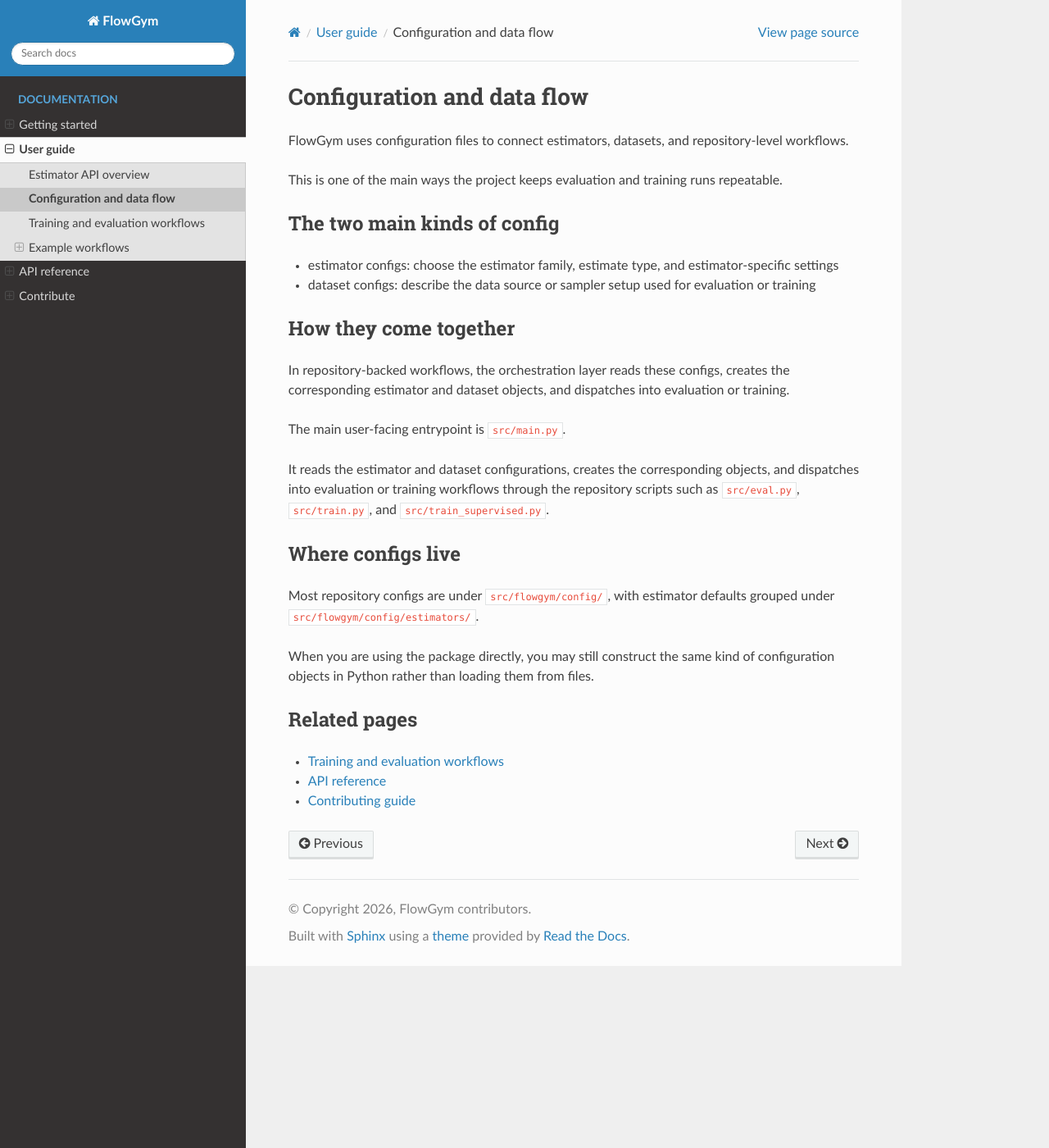
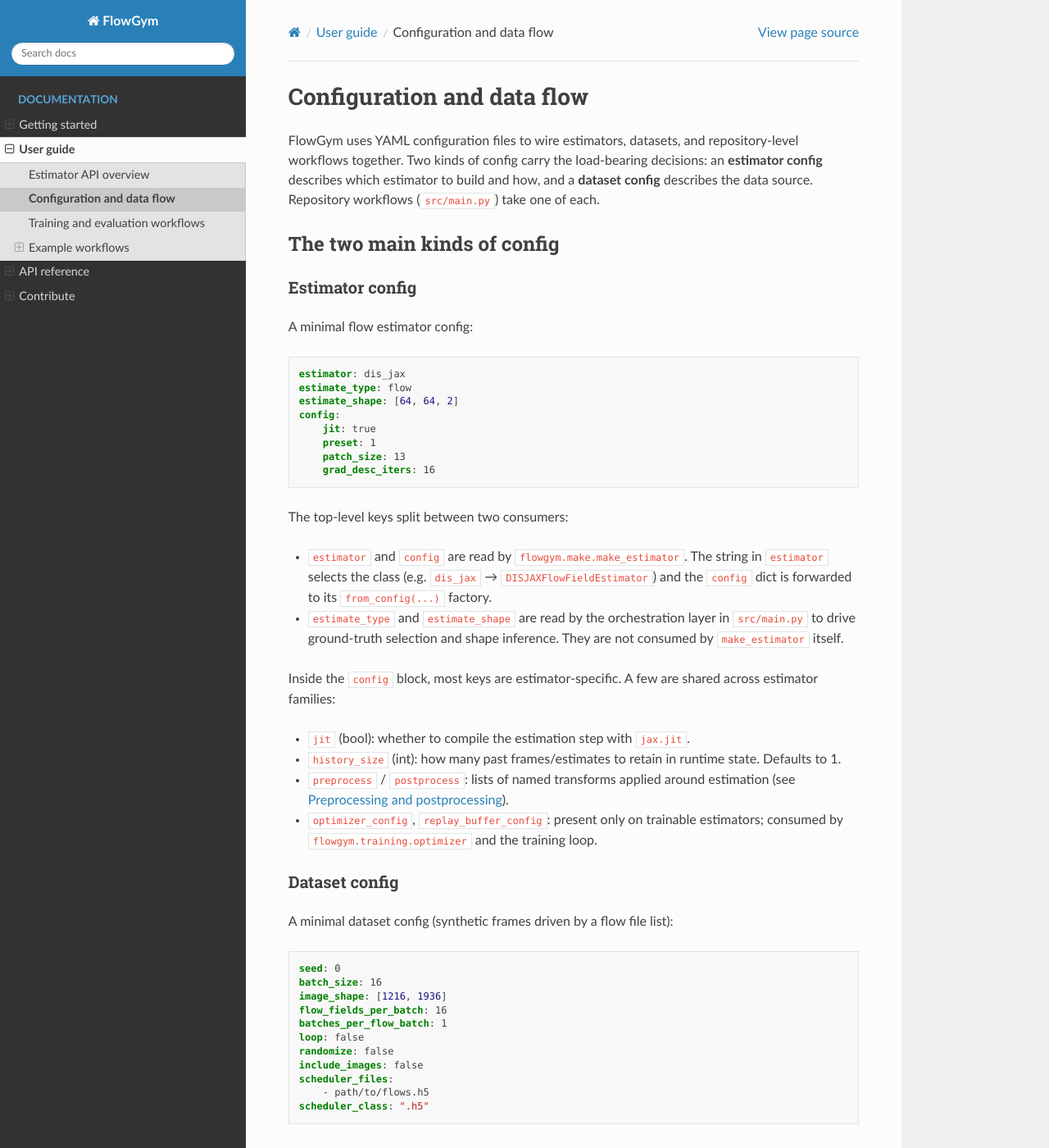
Before and after one commit to antonioterpin/flowgym, a Sphinx documentation site: the page built from docs/user-guide/configuration-and-data.md, in a window 1280 px wide and 1400 px high. Shown: the whole window at 82% size. Built offline with Sphinx 7.4.7 and the Read the Docs theme 3.1.0, drawn with Linux system fonts in a browser that asks for light colours; some of the changed text lies outside the part shown.

Commit message:
docs(user-guide): fill in configuration-and-data with concrete configs
The previous page was a 41-line outline that named "estimator configs"
and "dataset configs" without showing what either looks like. Replace
with two minimal real-world YAML configs (a dis_jax estimator config
and a synthetic dataset config), each with the load-bearing keys
annotated.

Also explicitly split the contract: make_estimator consumes only
'estimator' + 'config'; 'estimate_type' and 'estimate_shape' are read
by src/main.py, not by make_estimator. Document the dataset 'caching'
and 'validation' sub-blocks. Add a Preprocessing and postprocessing
section showing both inline-list and YAML-path forms, with a tree of
src/flowgym/config/ that names the four sub-trees explicitly.

````diff
--- a/docs/user-guide/configuration-and-data.md
+++ b/docs/user-guide/configuration-and-data.md
@@ -1,41 +1,161 @@
 # Configuration and data flow
 
-FlowGym uses configuration files to connect estimators, datasets, and
-repository-level workflows.
-
-This is one of the main ways the project keeps evaluation and training runs
-repeatable.
+FlowGym uses YAML configuration files to wire estimators, datasets, and
+repository-level workflows together. Two kinds of config carry the
+load-bearing decisions: an **estimator config** describes which estimator
+to build and how, and a **dataset config** describes the data source.
+Repository workflows (`src/main.py`) take one of each.
 
 ## The two main kinds of config
 
-- estimator configs:
-  choose the estimator family, estimate type, and estimator-specific settings
-- dataset configs:
-  describe the data source or sampler setup used for evaluation or training
+### Estimator config
+
+A minimal flow estimator config:
+
+```yaml
+estimator: dis_jax
+estimate_type: flow
+estimate_shape: [64, 64, 2]
+config:
+    jit: true
+    preset: 1
+    patch_size: 13
+    grad_desc_iters: 16
+```
+
+The top-level keys split between two consumers:
+
+- `estimator` and `config` are read by `flowgym.make.make_estimator`.
+  The string in `estimator` selects the class
+  (e.g. `dis_jax` → `DISJAXFlowFieldEstimator`) and the `config` dict
+  is forwarded to its `from_config(...)` factory.
+- `estimate_type` and `estimate_shape` are read by the orchestration
+  layer in `src/main.py` to drive ground-truth selection and shape
+  inference. They are not consumed by `make_estimator` itself.
+
+Inside the `config` block, most keys are estimator-specific. A few are
+shared across estimator families:
+
+- `jit` (bool): whether to compile the estimation step with `jax.jit`.
+- `history_size` (int): how many past frames/estimates to retain in
+  runtime state. Defaults to 1.
+- `preprocess` / `postprocess`: lists of named transforms applied
+  around estimation (see [Preprocessing and postprocessing](#preprocessing-and-postprocessing)).
+- `optimizer_config`, `replay_buffer_config`: present only on
+  trainable estimators; consumed by `flowgym.training.optimizer` and
+  the training loop.
+
+### Dataset config
+
+A minimal dataset config (synthetic frames driven by a flow file
+list):
+
+```yaml
+seed: 0
+batch_size: 16
+image_shape: [1216, 1936]
+flow_fields_per_batch: 16
+batches_per_flow_batch: 1
+loop: false
+randomize: false
+include_images: false
+scheduler_files:
+    - path/to/flows.h5
+scheduler_class: ".h5"
+```
+
+Load-bearing keys:
+
+- `seed`, `batch_size`, `image_shape`: reproducibility and per-step
+  shape.
+- `loop`, `randomize`, `include_images`: sampler behavior. Note that
+  `src/main.py` overrides some of these per `--mode` (e.g. eval modes
+  force `loop: false`).
+- `scheduler_files` and `scheduler_class`: the data source — typically
+  a list of `.h5` or `.npy` files plus the file extension that selects
+  the synthpix scheduler.
+- `caching` (optional): a sub-dict that wires
+  `flowgym.training.caching.CacheManager` for cache-backed evaluation.
+  See the [caching examples](../examples/caching.md).
+- `validation` (optional): a sub-dict with `dataset:`, `interval:`, and
+  `num_batches:` keys, used during training to run periodic evaluation
+  on a held-out dataset config.
+
+## Preprocessing and postprocessing
+
+The `preprocess` / `postprocess` keys inside an estimator's `config`
+block are lists of named transforms. They can be written inline:
+
+```yaml
+config:
+    # ...
+    preprocess:
+        - name: crop_special
+          target_height: 832
+          target_width: 1024
+          fraction_v: 0.5
+          fraction_h: 1.0
+        - name: intensity_capping
+          n: 1.1
+    postprocess:
+        - name: resize_flow
+          target_height: 64
+          target_width: 64
+```
+
+Or they can be replaced with a path to a reusable YAML under
+`src/flowgym/config/estimators/pre-processing/` or
+`.../post-processing/`:
+
+```yaml
+config:
+    # ...
+    preprocess: src/flowgym/config/estimators/pre-processing/real.yaml
+    postprocess: src/flowgym/config/estimators/post-processing/real.yaml
+```
+
+The repository ships a few presets (e.g. `pre-processing/real.yaml`,
+`post-processing/real.yaml`) for typical real-image workflows.
 
 ## How they come together
 
-In repository-backed workflows, the orchestration layer reads these configs,
-creates the corresponding estimator and dataset objects, and dispatches into
-evaluation or training.
+`src/main.py` is the user-facing entrypoint:
 
-The main user-facing entrypoint is `src/main.py`.
+```bash
+uv run python src/main.py \
+    --mode eval \
+    --estimator src/flowgym/config/estimators/flow/real_dis.yaml \
+    --dataset src/flowgym/config/JHTDB.yaml
+```
 
-It reads the estimator and dataset configurations, creates the corresponding
-objects, and dispatches into evaluation or training workflows through the
-repository scripts such as `src/eval.py`, `src/train.py`, and
-`src/train_supervised.py`.
+It reads both YAMLs, builds the estimator with
+`make_estimator(estimator_config, image_shape=..., estimate_shape=...)`,
+constructs the sampler or environment from the dataset config, and
+dispatches into `src/eval.py`, `src/train.py`, or
+`src/train_supervised.py` depending on `--mode`.
+
+When you use FlowGym as a package (no CLI), you pass the same
+configuration dicts directly to `make_estimator`, as shown in the
+[Estimator API overview](estimator-api.md) and the
+[first-estimate](../examples/first-estimate.md) walkthrough.
 
 ## Where configs live
 
-Most repository configs are under `src/flowgym/config/`, with estimator
-defaults grouped under `src/flowgym/config/estimators/`.
+```text
+src/flowgym/config/
+├── JHTDB.yaml, cylinder.yaml, density.yaml, ...   # dataset configs
+└── estimators/
+    ├── flow/             # flow estimator presets (e.g. real_dis.yaml)
+    ├── density/          # density estimator presets
+    ├── pre-processing/   # reusable preprocess pipelines
+    └── post-processing/  # reusable postprocess pipelines
+```
 
-When you are using the package directly, you may still construct the same
-kind of configuration objects in Python rather than loading them from files.
+Use these as starting points: copy a preset, adjust the keys you care
+about, and pass the path to `--estimator` or `--dataset`.
 
 ## Related pages
 
 - [Training and evaluation workflows](training-and-evaluation.md)
 - [API reference](../api/index.md)
-- [Contributing guide](../guides/contributing.md)
+- [Caching examples](../examples/caching.md)
````
